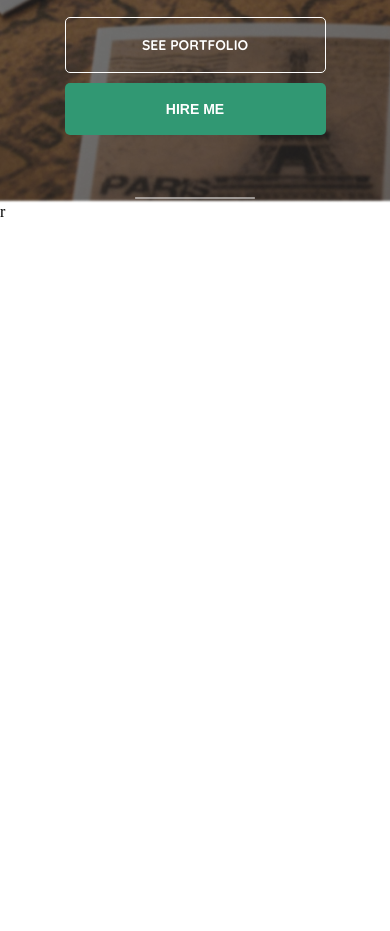
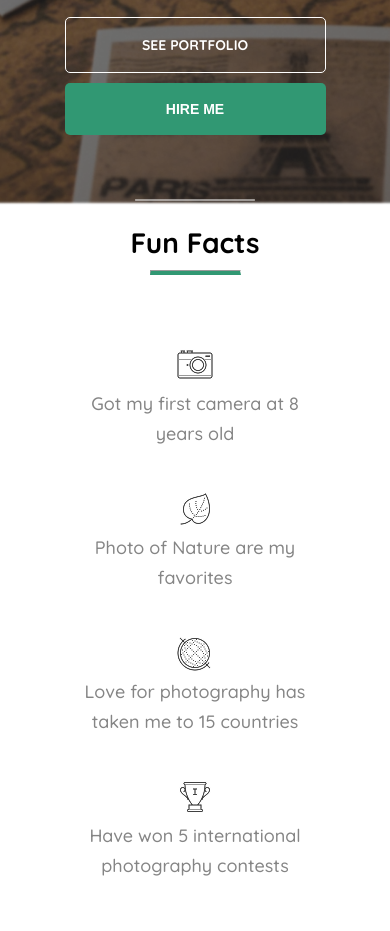
Before and after one commit to famzyjr/Crowywise-photography, a plain HTML site: page index.html in a window 390 px wide. Shown: the part 668-1599 px from the top of the page. Before the commit the page ends 889 px from the top, so only its background shows below. Drawn offline with Linux system fonts and the light colour scheme.

Commit message:
feat: add Fun Facts section with icons and responsive design

```diff
--- a/index.html
+++ b/index.html
@@ -14,7 +14,9 @@
 <body>
     <section class="hero_section">
         <div class="hero_header">
-            <div class="header_icon"><div><img src="icons/header_icon.png" alt=""></div></div>
+            <div class="header_icon">
+                <div><img src="icons/header_icon.png" alt=""></div>
+            </div>
             <div class="header_socials">
                 <div><img loading="lazy" src="icons/facebook_icon.png" alt=""></div>
                 <div><img loading="lazy" src="icons/twitter_Icon.png" alt=""></div>
@@ -36,15 +38,55 @@
         </div>
         <div class="left_con">
             <div class="d">
-               <div class="navigator"> <div><img loading="lazy" src="/icons/Left Icon.png" alt=""></div>
-                <div><img loading="lazy" src="icons/Right Icon.png" alt=""></div></div>
+                <div class="navigator">
+                    <div><img loading="lazy" src="/icons/Left Icon.png" alt=""></div>
+                    <div><img loading="lazy" src="icons/Right Icon.png" alt=""></div>
+                </div>
                 <div>
                     <img loading="lazy" src="icons/Line 4.png" alt="">
                 </div>
             </div>
         </div>
     </section>
-    r
+    <section class="fun_facts_con">
+        <div class="fun_facts_sub">
+            <div class="dddd">
+                <h2 class="fun_facts_header">Fun Facts</h2>
+                <div class="hr_con">
+                    <hr class="fun_facts_border" />
+                </div>
+
+            </div>
+        </div>
+        <div class="fff">
+           <div class="mmmm">
+             <div class="fun_facts_context">
+                <div> <img loading="lazy" src="icons/icons8_camera_240px 1.png" class="funfacts_imgs" alt="">
+                </div>
+                <p class="fun_facts_first_text general">Got my first camera at 8
+                    years old</p>
+            </div>
+            <div class="fun_facts_context">
+                <div> <img loading="lazy" src="icons/icons8_leaf_240px 1.png" alt="">
+                </div>
+                <p class="fun_facts_second_text general">Photo of Nature are my
+                    favorites</p>
+            </div>
+            <div class="fun_facts_context">
+                <div> <img loading="lazy" src="icons/icons8_globe_earth_240px 1.png" alt="">
+                </div>
+                <p class="fun_facts_third_text general">Love for photography has
+                    taken me to 15 countries</p>
+            </div>
+            <div class="fun_facts_context">
+                <div> <img loading="lazy" src="icons/icons8_trophy_240px 1.png" alt="">
+                </div>
+                <p class="fun_facts_fourth_text general">Have won 5 international
+                    photography contests</p>
+            </div>
+           </div>
+        </div>
+    </section>
 </body>
 
 </html>
--- a/style.css
+++ b/style.css
@@ -2,6 +2,10 @@
      margin: 0;
      padding: 0;
      box-sizing: border-box;
+}
+
+body {
+     font-family: 'quicksand', sans-serif;
 }
 
 .hero_section {
@@ -39,7 +43,7 @@
 }
 
 
-.dd{
+.dd {
      display: flex;
      flex-direction: column;
      gap: 20px;
@@ -83,7 +87,7 @@
      color: rgba(255, 255, 255, 1);
 }
 
-.see_portfolioBtn{
+.see_portfolioBtn {
      width: 299px;
      height: 69px;
      border-radius: 5px;
@@ -92,13 +96,13 @@
      border: 1.5px solid rgba(255, 255, 255, 1);
 }
 
-.see_portfolioText{
+.see_portfolioText {
      font-weight: 700;
      font-size: 16px;
      color: rgba(255, 255, 255, 1);
 }
 
-.hireMeBtn{
+.hireMeBtn {
      width: 233px;
      height: 69px;
      border-radius: 5px;
@@ -120,6 +124,82 @@
      gap: 20px;
 }
 
+.fun_facts_sub {
+     display: flex;
+     justify-content: center;
+     margin: 20px;
+}
+
+.fun_facts_con {
+     display: flex;
+     justify-content: center;
+     flex-direction: column;
+     align-items: center;
+}
+
+.fff {
+ padding: 50px;
+}
+
+.fun_facts_context {
+     display: flex;
+     flex-direction: column;
+     justify-content: center;
+      /* flex-wrap: wrap; */
+     align-items: center;
+}
+
+.fun_facts_header {
+     font-weight: 700;
+     font-size: 28px;
+     text-align: center;
+     font-family: 'quicksand', sans-serif;
+
+}
+
+.fun_facts_border {
+     border-bottom: 4px solid rgba(49, 152, 115, 1);
+     width: 70%;
+     margin-left: 20px;
+     text-align: center;
+}
+.mmmm{
+  display: flex;
+     align-items: center;
+     justify-content:center;
+     gap: 40px;
+     flex-wrap: wrap;
+}
+
+.dddd {
+     display: flex;
+     flex-direction: column;
+     gap: 10px;
+}
+
+.fun_facts_first_text {
+     width: 210px;
+}
+
+.fun_facts_second_text {
+     width: 202px;
+}
+
+.fun_facts_third_text {
+     width: 223px;
+}
+
+.fun_facts_fourth_text {
+     width: 214px;
+}
+
+.general {
+     font-weight: 500;
+     font-size: 18px;
+     line-height: 30px;
+     text-align: center;
+     color: rgba(133, 133, 133, 1);
+}
 
 /* Tablets */
 @media (max-width: 875px) {
@@ -129,10 +209,15 @@
           gap: 30px;
           padding: 20px;
      }
-    .d{
-     display: flex;
+     .funfacts_imgs{
+     width: 100%;
+     }
 
-    }
+     .d {
+          display: flex;
+
+     }
+
      .navigator {
           display: none;
      }
@@ -146,6 +231,16 @@
           font-size: 20px;
           max-width: 90%;
      }
+
+      .left_con {
+          position: static;
+          text-align: center;
+          display: flex;
+          flex-direction: row;
+          justify-content: center;
+          gap: 10px;
+     }
+
 }
 
 
@@ -196,12 +291,13 @@
           gap: 10px;
      }
 
-.header_icon{
-display: flex;
-justify-content: center;
+     .header_icon {
+          display: flex;
+          justify-content: center;
 
-}
-     .header_socials{
+     }
+
+     .header_socials {
           display: flex;
           flex-direction: column;
           position: relative;
```
Also changed, not shown: icons/icons8_camera_240px 1.png (added), icons/icons8_globe_earth_240px 1.png (added), icons/icons8_leaf_240px 1.png (added), icons/icons8_trophy_240px 1.png (added), imgs/Rectangle 45.png (added), imgs/Rectangle 46.png (added), imgs/Rectangle 47.png (added), imgs/Rectangle 48.png (added). Lines whose indentation alone changed are shown as unchanged.
